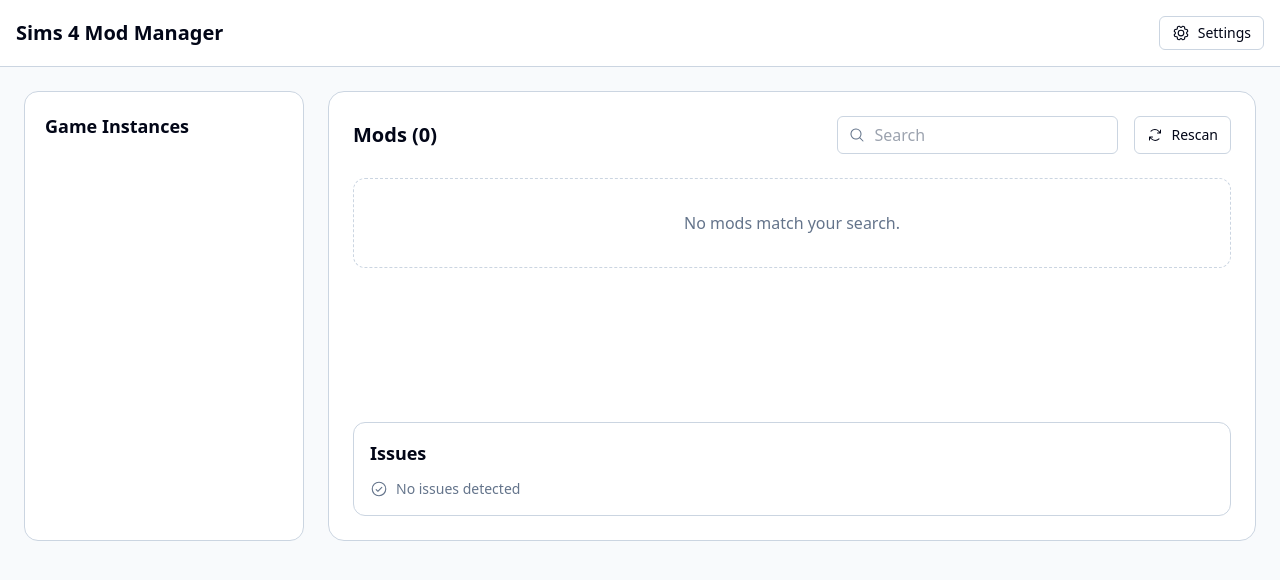
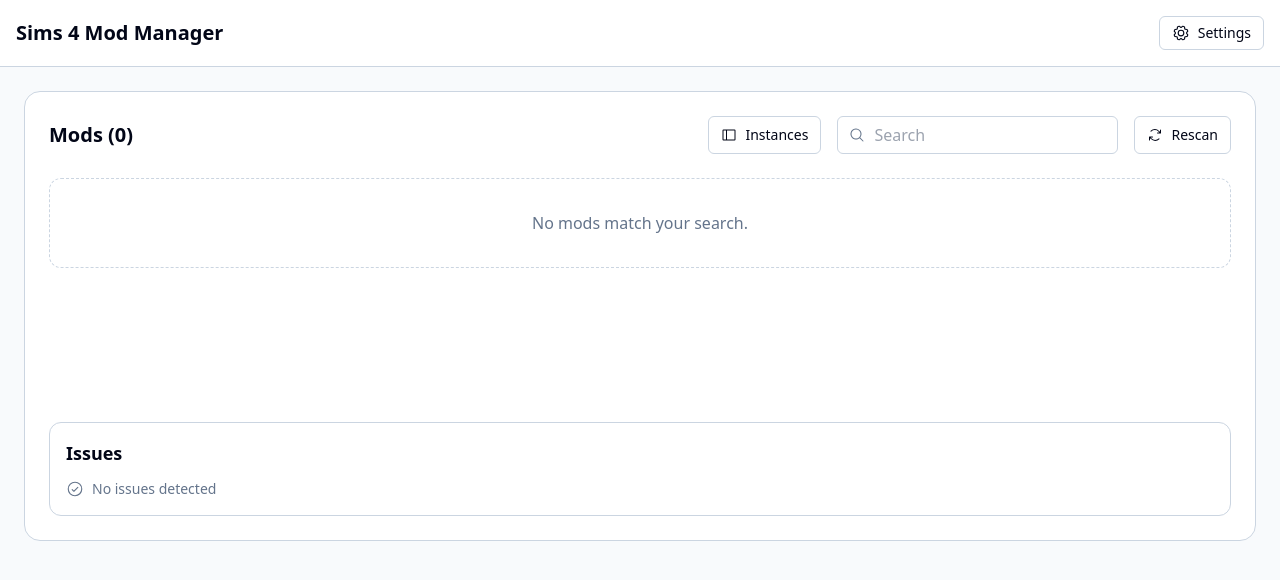
Before and after one commit to VitorCesarinoMarchese/TS4ModManager, a React (Vite) app: page / in a window 1280 px wide. Shown: the top 580 px of the page. Built offline with nearby package versions, Linux system fonts and the light colour scheme.

Commit message:
feat(ui): collapse instance sidebar

```diff
--- a/src/App.tsx
+++ b/src/App.tsx
@@ -1,4 +1,4 @@
-import { ArrowsClockwise, X } from "@phosphor-icons/react";
+import { ArrowsClockwise, SidebarSimple, X } from "@phosphor-icons/react";
 import { motion } from "framer-motion";
 import { useEffect, useState } from "react";
 import { useStore } from "zustand";
@@ -35,6 +35,7 @@
 import { createAppStore, type AppState } from "./store/appStore";
 
 const defaultStore = createAppStore(createBackendApi(invokeTauri));
+const SIDEBAR_COLLAPSED_STORAGE_KEY = "ts4mm-sidebar-collapsed";
 
 function systemPrefersDark() {
   return window.matchMedia?.("(prefers-color-scheme: dark)").matches ?? false;
@@ -45,6 +46,14 @@
   const themes = parseThemesJson(window.localStorage.getItem(CUSTOM_THEMES_STORAGE_KEY));
   const legacyTheme = parseThemeJson(window.localStorage.getItem(LEGACY_CUSTOM_THEME_STORAGE_KEY) ?? "");
   return legacyTheme && !themes.some((theme) => theme.name === legacyTheme.name) ? [...themes, legacyTheme] : themes;
+}
+
+function getInitialSidebarCollapsed(): boolean | null {
+  if (typeof window === "undefined") return null;
+  const stored = window.localStorage.getItem(SIDEBAR_COLLAPSED_STORAGE_KEY);
+  if (stored === "true") return true;
+  if (stored === "false") return false;
+  return null;
 }
 
 function getInitialActiveThemeName(customThemes: AppTheme[]): string {
@@ -83,6 +92,7 @@
   const [customThemes, setCustomThemes] = useState<AppTheme[]>(getInitialCustomThemes);
   const [activeThemeName, setActiveThemeName] = useState(() => getInitialActiveThemeName(getInitialCustomThemes()));
   const [selectedMod, setSelectedMod] = useState<AppState["mods"][number] | null>(null);
+  const [sidebarCollapsed, setSidebarCollapsed] = useState<boolean | null>(getInitialSidebarCollapsed);
   const [dismissedIssueId, setDismissedIssueId] = useState<string | null>(null);
   const [toggleDisabledById, setToggleDisabledById] = useState<Record<string, boolean>>({});
 
@@ -117,6 +127,7 @@
     : null;
 
   const isScanning = scanStatus === "scanning";
+  const isSidebarCollapsed = sidebarCollapsed ?? instances.length <= 1;
   const popupIssue = [...issues]
     .reverse()
     .find((issue) => issue.severity === "error" && issue.id !== dismissedIssueId);
@@ -164,6 +175,11 @@
     await navigator.clipboard.writeText(serializeTheme(theme));
   };
 
+  const setPersistedSidebarCollapsed = (collapsed: boolean) => {
+    setSidebarCollapsed(collapsed);
+    window.localStorage.setItem(SIDEBAR_COLLAPSED_STORAGE_KEY, String(collapsed));
+  };
+
   const dangerButtonClass =
     "inline-flex items-center gap-2 rounded-md border border-slate-300 bg-white px-3 py-1.5 text-sm hover:border-red-500 hover:bg-red-50 hover:text-red-600 focus:outline-none focus:ring-2 focus:ring-red-500/40 dark:border-slate-600 dark:bg-slate-800 dark:hover:border-red-500 dark:hover:bg-red-950/30 dark:hover:text-red-300";
 
@@ -171,17 +187,31 @@
     <div className={`app-shell flex min-h-screen flex-col bg-slate-50 font-sans text-slate-950 dark:bg-[#15171c] dark:text-slate-100 ${darkMode ? "dark" : ""}`}>
       <TopBar onSettings={() => setSettingsOpen(true)} />
 
-      <div className="layout grid grid-cols-[280px_1fr] gap-6 p-6">
-        <Sidebar
-          instances={instances}
-          selectedInstanceId={selectedInstanceId}
-          onSelectInstance={(id) => void selectInstanceAndScan(id)}
-        />
+      <div className={`layout grid gap-6 p-6 ${isSidebarCollapsed ? "grid-cols-1" : "grid-cols-[280px_1fr]"}`}>
+        {isSidebarCollapsed ? null : (
+          <Sidebar
+            instances={instances}
+            selectedInstanceId={selectedInstanceId}
+            onSelectInstance={(id) => void selectInstanceAndScan(id)}
+            onCollapse={() => setPersistedSidebarCollapsed(true)}
+          />
+        )}
 
         <main className="main-content grid gap-6 rounded-2xl border border-slate-300 bg-white p-6 dark:border-slate-700 dark:bg-slate-900">
           <header className="main-header flex items-center justify-between gap-4">
             <h2 className="text-xl font-semibold">Mods ({mods.length})</h2>
             <div className="controls flex gap-4">
+              {isSidebarCollapsed ? (
+                <button
+                  type="button"
+                  aria-label="expand-game-instances"
+                  className="inline-flex items-center gap-2 rounded-md border !border-[var(--color-border)] px-3 py-1.5 text-sm hover:border-accent hover:bg-accent/10 focus:outline-none focus:ring-2 focus:ring-accent/40"
+                  onClick={() => setPersistedSidebarCollapsed(false)}
+                >
+                  <SidebarSimple size={16} weight="regular" aria-hidden="true" />
+                  Instances
+                </button>
+              ) : null}
               <SearchBar value={search} onChange={setSearch} />
               <button
                 type="button"
--- a/src/components/Sidebar.tsx
+++ b/src/components/Sidebar.tsx
@@ -1,10 +1,11 @@
-import { Folder } from "@phosphor-icons/react";
+import { CaretLeft, Folder } from "@phosphor-icons/react";
 import type { GameInstance } from "../lib/types";
 
 type SidebarProps = {
   instances: GameInstance[];
   selectedInstanceId: string | null;
   onSelectInstance: (id: string) => void;
+  onCollapse?: () => void;
 };
 
 function friendlyName(instance: GameInstance, index: number) {
@@ -17,13 +18,24 @@
   return `${base} ${index + 1}`;
 }
 
-export function Sidebar({ instances, selectedInstanceId, onSelectInstance }: SidebarProps) {
+export function Sidebar({ instances, selectedInstanceId, onSelectInstance, onCollapse }: SidebarProps) {
   return (
     <aside
-      className="sidebar rounded-[14px] border border-slate-300 p-5 dark:border-slate-700"
+      className="sidebar theme-surface rounded-[14px] border !border-[var(--color-border)] p-5"
       aria-label="game-instances-sidebar"
     >
-      <h2 className="mb-4 text-lg font-semibold">Game Instances</h2>
+      <div className="mb-4 flex items-center justify-between gap-3">
+        <h2 className="text-lg font-semibold">Game Instances</h2>
+        <button
+          type="button"
+          aria-label="collapse-game-instances"
+          className="inline-flex items-center gap-2 rounded-md border !border-[var(--color-border)] px-2 py-1 text-sm hover:border-accent hover:bg-accent/10 focus:outline-none focus:ring-2 focus:ring-accent/40"
+          onClick={onCollapse}
+        >
+          <CaretLeft size={14} weight="regular" aria-hidden="true" />
+          Hide
+        </button>
+      </div>
       <ul className="m-0 grid list-none gap-3 p-0">
         {instances.map((instance, index) => {
           const isSelected = instance.id === selectedInstanceId;
```
Also changed, not shown: 2 other files (tests, documents, lock files or other folders).
